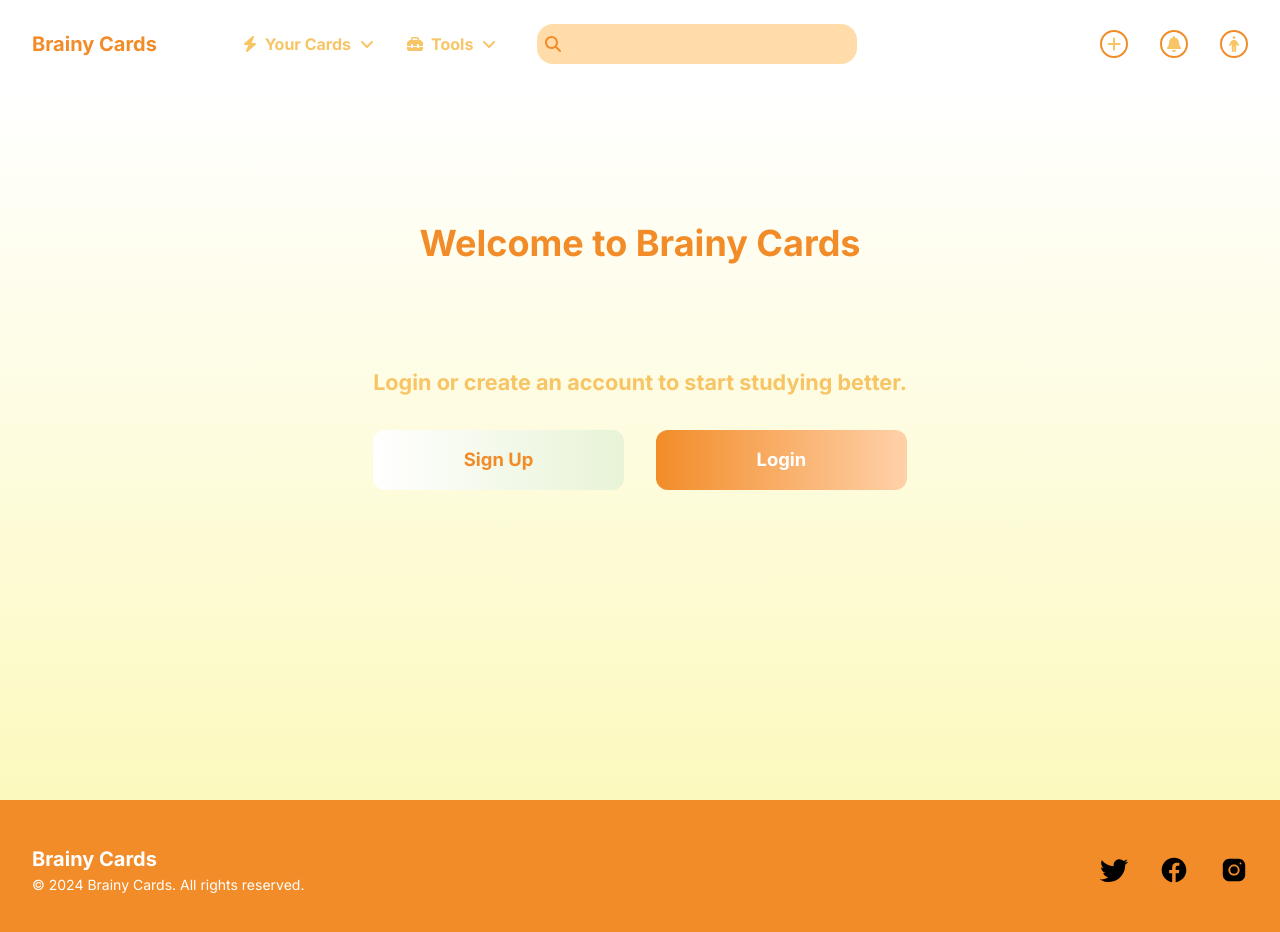
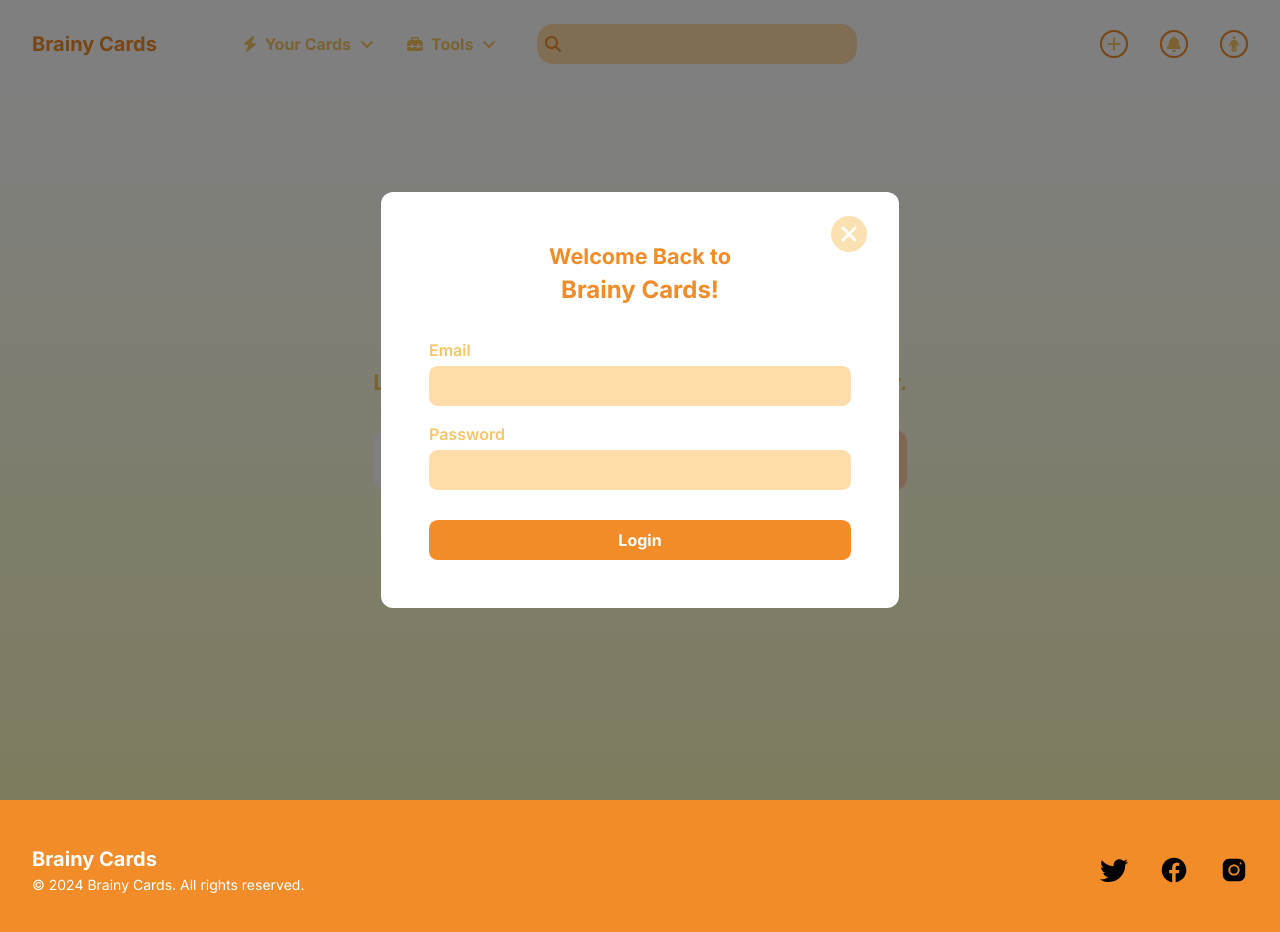
Before and after one commit to Sisahga/brainy-cards, a Next.js app: page / in a window 1280 px wide. Both pictures are taken after a click on the button "Login". Shown: the top 932 px of the page. Built offline with nearby package versions, Linux system fonts and the light colour scheme.

Commit message:
created signup and login forms

```diff
--- a/app/page.js
+++ b/app/page.js
@@ -1,8 +1,28 @@
-import Navbar from "@/components/navbar/Navbar";
+"use client";
+
+import SignupForm from "@/components/signup-form/SignupForm";
+import LoginForm from "@/components/login-form/LoginForm";
 import "../styles/home.css";
 
 export default function Home() {
+  const handleSignupClick = () => {
+    const overlay = document.querySelector(".overlay");
+    overlay.style.display = "block";
+    const signupForm = document.querySelector("#signupForm");
+    signupForm.style.display = "block";
+  };
+  const handleLoginClick = () => {
+    const overlay = document.querySelector(".overlay");
+    overlay.style.display = "block";
+    const loginForm = document.querySelector("#loginForm");
+    loginForm.style.display = "block";
+  };
+
   return (
+    <>
+      <div className="overlay"></div>
+      <SignupForm />
+      <LoginForm />
       <div>
         <section
           className="p-8"
@@ -34,6 +54,7 @@ export default function Home() {
                     backgroundImage:
                       "linear-gradient(to left, var(--pale-green), #FFFFFF)",
                   }}
+                  onClick={handleSignupClick}
                 >
                   <b>Sign Up</b>
                 </button>
@@ -45,6 +66,7 @@ export default function Home() {
                     backgroundImage:
                       "linear-gradient(to right, var(--orange), #FFD1A9)",
                   }}
+                  onClick={handleLoginClick}
                 >
                   <b>Login</b>
                 </button>
@@ -53,5 +75,6 @@ export default function Home() {
           </div>
         </section>
       </div>
+    </>
   );
 }
--- /dev/null
+++ b/components/login-form/LoginForm.js
@@ -0,0 +1,61 @@
+"use client";
+import React from "react";
+import { FontAwesomeIcon } from "@fortawesome/react-fontawesome";
+import { faClose } from "@fortawesome/free-solid-svg-icons";
+
+const LoginForm = () => {
+  const handleCloseLoginForm = () => {
+    const overlay = document.querySelector(".overlay");
+    overlay.style.display = "none";
+    const signupForm = document.querySelector("#loginForm");
+    signupForm.style.display = "none";
+  };
+
+  return (
+    <div id="loginForm" className="authForm">
+      <form className="flex flex-col p-12 justify-between h-full">
+        <div
+          className="flex flex-col w-full items-center"
+          style={{ color: "var(--orange)" }}
+        >
+          <p style={{ fontSize: "1.35rem" }}>
+            <b>Welcome Back to</b>
+          </p>
+          <p style={{ fontSize: "1.5rem" }}>
+            <b>Brainy Cards!</b>
+          </p>
+        </div>
+
+        <div className="flex flex-col gap-4" style={{ fontWeight: "600" }}>
+          <div className="flex flex-col gap-1">
+            <label htmlFor="email">Email</label>
+            <input type="email" id="email" className="authFormInput" />
+          </div>
+          <div className="flex flex-col gap-1">
+            <label htmlFor="password">Password</label>
+            <input type="password" id="password" className="authFormInput" />
+          </div>
+        </div>
+
+        <div className="flex">
+          <button className="authFormBtn">
+            <b>Login</b>
+          </button>
+        </div>
+      </form>
+      <div className="cancelAuthForm">
+        <button
+          className="flex justify-center items-center rounded-full cancelAuthFormBtn"
+          onClick={handleCloseLoginForm}
+        >
+          <FontAwesomeIcon
+            icon={faClose}
+            style={{ fontSize: "24px", padding: "0.25rem" }}
+          />
+        </button>
+      </div>
+    </div>
+  );
+};
+
+export default LoginForm;
--- /dev/null
+++ b/components/signup-form/SignupForm.js
@@ -0,0 +1,79 @@
+"use client";
+import React from "react";
+import { FontAwesomeIcon } from "@fortawesome/react-fontawesome";
+import { faClose } from "@fortawesome/free-solid-svg-icons";
+
+const SignupForm = () => {
+  const handleCloseSignupForm = () => {
+    const overlay = document.querySelector(".overlay");
+    overlay.style.display = "none";
+    const signupForm = document.querySelector("#signupForm");
+    signupForm.style.display = "none";
+  };
+
+  return (
+    <div id="signupForm" className="authForm">
+      <form className="flex flex-col p-12 justify-between h-full">
+        <div
+          className="flex flex-col w-full items-center"
+          style={{ color: "var(--orange)" }}
+        >
+          <p style={{ fontSize: "1.35rem" }}>
+            <b>Welcome to</b>
+          </p>
+          <p style={{ fontSize: "1.5rem" }}>
+            <b>Brainy Cards!</b>
+          </p>
+        </div>
+
+        <div className="flex flex-col gap-4" style={{ fontWeight: "600" }}>
+          <div className="flex gap-4">
+            <div className="flex flex-col gap-1">
+              <label htmlFor="fName">First Name</label>
+              <input type="text" id="fName" className="authFormInput" />
+            </div>
+            <div className="flex flex-col gap-1">
+              <label htmlFor="lName">Last Name</label>
+              <input type="text" id="lName" className="authFormInput" />
+            </div>
+          </div>
+          <div className="flex flex-col gap-1">
+            <label htmlFor="email">Email</label>
+            <input type="email" id="email" className="authFormInput" />
+          </div>
+          <div className="flex flex-col gap-1">
+            <label htmlFor="password">Password</label>
+            <input type="password" id="password" className="authFormInput" />
+          </div>
+          <div className="flex flex-col gap-1">
+            <label htmlFor="confirmpassword">Confirm Password</label>
+            <input
+              type="password"
+              id="confirmpassword"
+              className="authFormInput"
+            />
+          </div>
+        </div>
+
+        <div className="flex">
+          <button className="authFormBtn">
+            <b>Create Account</b>
+          </button>
+        </div>
+      </form>
+      <div className="cancelAuthForm">
+        <button
+          className="flex justify-center items-center rounded-full cancelAuthFormBtn"
+          onClick={handleCloseSignupForm}
+        >
+          <FontAwesomeIcon
+            icon={faClose}
+            style={{ fontSize: "24px", padding: "0.25rem" }}
+          />
+        </button>
+      </div>
+    </div>
+  );
+};
+
+export default SignupForm;
--- a/styles/globals.css
+++ b/styles/globals.css
@@ -89,3 +89,70 @@ body {
 .skipBtn:hover {
     transform: scale(1.075);
 }
+
+.authForm {
+    position: absolute;
+    top: 50%;
+    left: 50%;
+    transform: translate(-50%, -50%);
+    display: none;
+    z-index: 3;
+    background-color: #fff;
+    border-radius: 0.75rem;
+    width: 518px;
+}
+#signupForm {
+    height: 38rem;
+}
+#loginForm {
+    height: 26rem;
+}
+.authFormInput {
+    padding: 0.5rem;
+    border-radius: 0.55rem;
+    background-color: var(--cream-orange);
+    color: var(--orange);
+}
+.authForm label {
+    color: var(--mid-orange);
+}
+.authFormBtn {
+    background-color: var(--orange);
+    color: white;
+    border-radius: 0.55rem;
+    padding: 0.5rem;
+    cursor: pointer;
+    width: 100%;
+    transition: 0.15s all ease-in-out;
+}
+.authFormBtn:hover {
+    transform: scale(1.05);
+}
+.cancelAuthForm {
+    position: absolute;
+    top: 1.5rem;
+    right: 2rem;
+}
+.cancelAuthFormBtn {
+    color: #FFF;
+    width: 36px;
+    height: 36px;
+    background-color: var(--mid-orange);
+    opacity: 0.5;
+    transition: 0.15s all ease-in-out;
+}
+.cancelAuthFormBtn:hover {
+    opacity: 1;
+}
+
+
+.overlay {
+    position: fixed; /* Positioned relative to the viewport */
+    top: 0; /* Top position */
+    left: 0; /* Left position */
+    width: 100%; /* Full width */
+    height: 100%; /* Full height */
+    background-color: rgba(0, 0, 0, 0.5); /* Black background with opacity */
+    z-index: 2; /* Makes sure the overlay is on top */
+    display: none; /* By default, it's not displayed */
+  }
```
Lines whose indentation alone changed are shown as unchanged.
